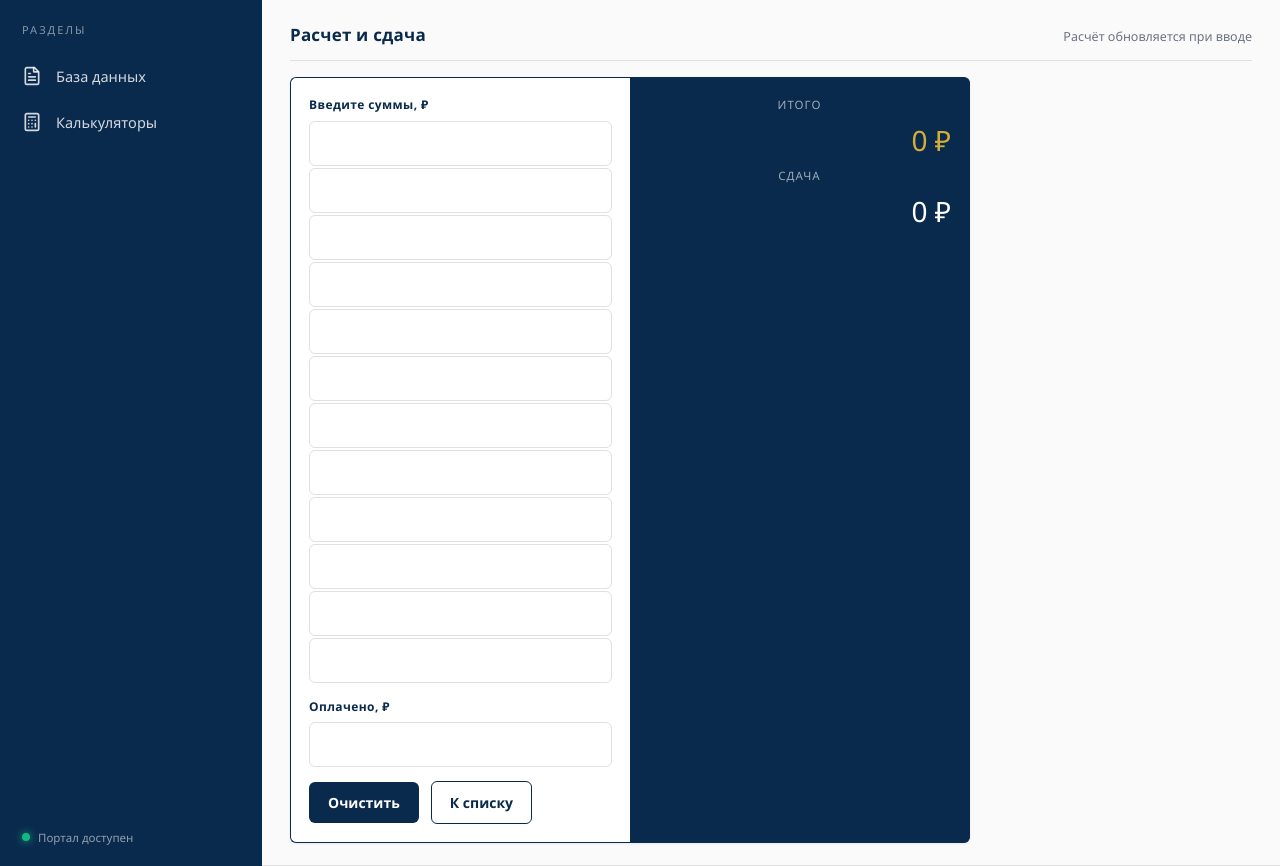
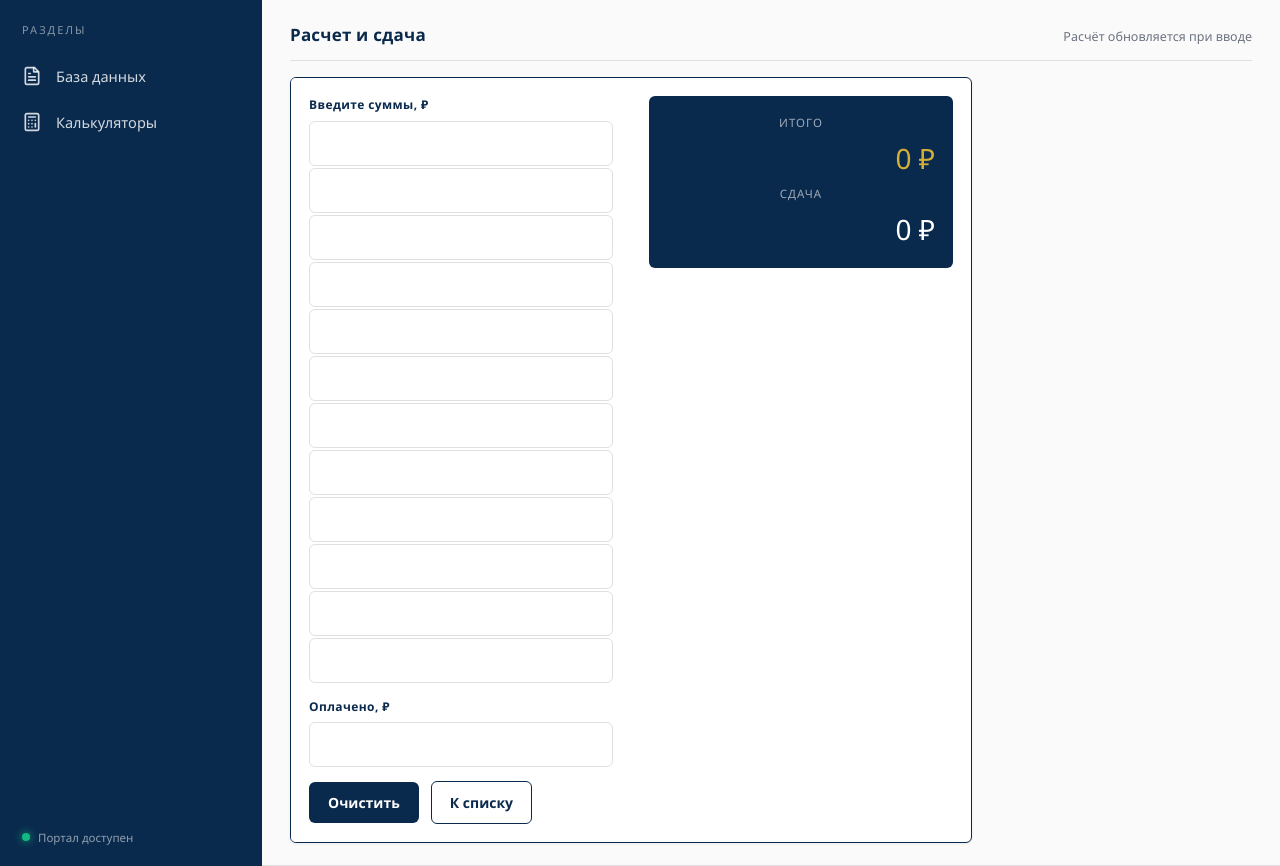
Before and after one commit to serginyakow-rgb/Portal, a FastAPI app: template app/templates/calculators/raschet_i_sdacha.html in a window 1280 px wide. Shown: the part 66-932 px from the top of the page. Run offline with FastAPI, Linux system fonts and the light colour scheme; the template is opened without the code that fills it, so the values that code supplies are empty.

Commit message:
calc: panel with totals only behind data, no column divider

```diff
--- a/app/static/css/styles.css
+++ b/app/static/css/styles.css
@@ -686,23 +686,44 @@ button { font-family: inherit; }
 }
 
 /* Калькулятор «Расчет и сдача»: два рабочих столбца по 340px — слева таблица
-   из двенадцати полей ввода, поле «Оплачено» и кнопки, справа панель
-   показателей «Итого» и «Сдача». Правый столбец собран классом .calc__out —
-   он выглядит так же, как правая панель тарифа за удостоверение договора
-   купли-продажи: тёмный фон --navy, подписи прописными по центру, суммы
-   шрифтом полей 28px по правому краю, «Итого» — золотом (value--total).
-   Геометрия, рамка и тень взяты у .calc--tariff, ширину столбцов задаёт этот
-   блок. Кнопки прижаты к низу левого столбца: последняя строка его сетки
-   забирает остаток высоты (1fr), а .calc__row выровнен по её низу.
-   Строки таблицы идут без линий, а рамку вокруг каждой суммы рисует само поле
-   ввода; поэтому вертикальный отступ ячейки — это только воздух между рамками:
-   по 1px сверху и снизу, то есть между соседними полями 2px. Правила действуют
-   только на этот блок. */
-.calc--raschet-i-sdacha { grid-template-columns: 340px 340px; }
-.calc--raschet-i-sdacha::after { width: calc(2 * 340px); }
+   из двенадцати полей ввода, поле «Оплачено» и кнопки, справа показатели
+   «Итого» и «Сдача». Блок — одна белая карточка с общей рамкой --navy: рамку
+   и тень .calc--tariff рисует по столбцам, поэтому здесь эти правила сняты
+   и рамка, скругление, тень и фон возвращены самому блоку (как у базового
+   .calc). Границы между столбцами нет: левая форма осталась без своей рамки,
+   а синяя панель показателей — отдельная плашка с отступом от края карточки
+   и по высоте только своего содержимого (align-self: start), поэтому линия
+   стыка столбцов не читается, а ниже панели остаётся белое поле.
+   Подписи и суммы показателей — как в ДКП (.calc--tariff .calc__out): 28px
+   по правому краю, «Итого» золотом. Кнопки прижаты к низу левого столбца:
+   последняя строка его сетки забирает остаток высоты (1fr). Строки таблицы
+   идут без линий, а рамку вокруг каждой суммы рисует само поле ввода; поэтому
+   вертикальный отступ ячейки — это только воздух между рамками: по 1px сверху
+   и снизу, то есть между соседними полями 2px. Правила действуют только на
+   этот блок. */
+.calc--raschet-i-sdacha {
+  grid-template-columns: 340px 340px;
+  /* Карточка по ширине двух столбцов: 680px + две линии рамки (border-box) */
+  width: calc(2 * 340px + 2px);
+  background: var(--surface);
+  border: 1px solid var(--navy);
+  border-radius: var(--radius);
+  box-shadow: var(--shadow-sm);
+  overflow: hidden;
+}
+/* Тень теперь у самого блока, псевдоэлемент .calc--tariff не нужен */
+.calc--raschet-i-sdacha::after { content: none; }
 .calc--raschet-i-sdacha > .calc__form {
+  border: 0;            /* рамку блока рисует карточка, а не левый столбец */
+  border-radius: 0;
   /* Таблица, «Оплачено», кнопки: свободная высота уходит третьей строке */
   grid-template-rows: auto auto 1fr;
+}
+.calc--raschet-i-sdacha > .calc__out {
+  align-self: start;    /* синий фон только под данными, не на всю высоту */
+  margin: 18px;         /* отступ от рамки карточки: стык столбцов не виден */
+  border: 0;
+  border-radius: var(--radius);
 }
 .calc--raschet-i-sdacha .calc__row { align-self: end; }
 .calc--raschet-i-sdacha .table td {
```
Also changed, not shown: clinerules/02-calculators.md (+6 -4 lines).
